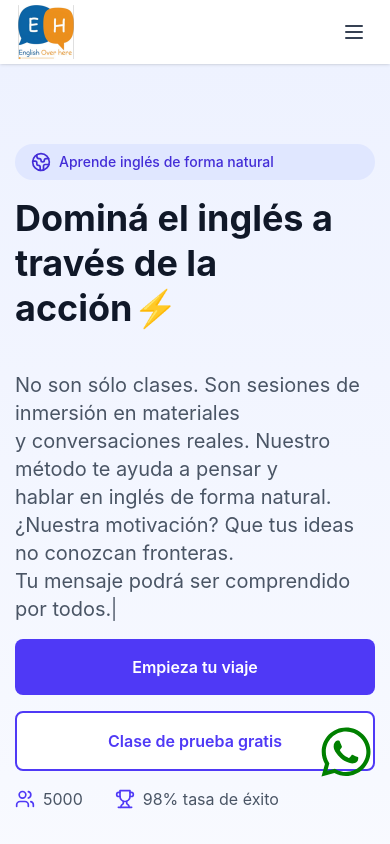
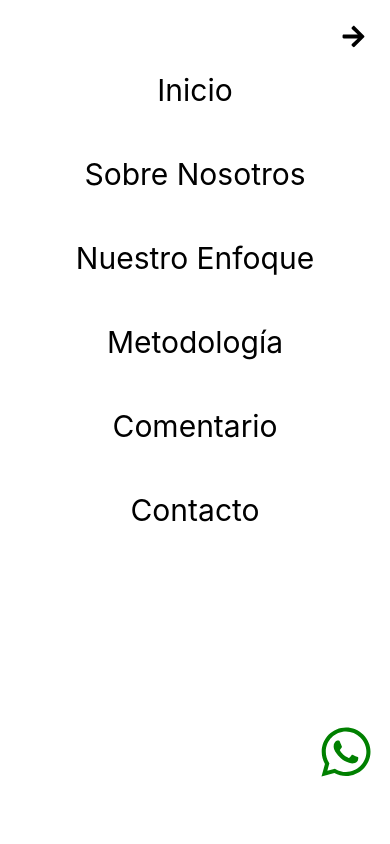
Before and after one commit to EngelFreites/official-english-web, a React (Vite) app: page / in a window 390 px wide. Both pictures are taken after a click on the button 354 px from the left and 32 px from the top of the page. Shown: the top 844 px of the page. Built offline with nearby package versions, Linux system fonts and the light colour scheme.

Commit message:
feat: create and use menu responsive

```diff
--- a/src/component/Header/Header.jsx
+++ b/src/component/Header/Header.jsx
@@ -1,7 +1,6 @@
-import { px } from "framer-motion";
-import { GraduationCap, Menu } from "lucide-react";
+import { Menu } from "lucide-react";
 
-export default function Header() {
+export default function Header({ setOpenMenu, openMenu }) {
   const scrollToSection = (sectionId) => {
     const element = document.getElementById(sectionId);
     if (element) {
@@ -64,7 +63,10 @@ export default function Header() {
           </nav>
 
           <div className="md:hidden">
-            <button className="p-2 rounded-md text-gray-700 hover:text-indigo-600">
+            <button
+              className="p-2 rounded-md text-gray-700 hover:text-indigo-600"
+              onClick={() => setOpenMenu(!openMenu)}
+            >
               <Menu className="h-6 w-6" />
             </button>
           </div>
--- /dev/null
+++ b/src/component/MenuResponsive/MenuResponsive.jsx
@@ -0,0 +1,76 @@
+import { FaArrowRight } from "react-icons/fa";
+import { motion } from "framer-motion";
+
+export function MenuResponsive({ openMenu, setOpenMenu }) {
+  const handleScroll = (id) => {
+    setOpenMenu(!openMenu);
+
+    setTimeout(() => {
+      const element = document.getElementById(id);
+      if (element) {
+        const headerOffset = 70; // altura del header
+        const elementPosition = element.getBoundingClientRect().top;
+        const offsetPosition = elementPosition + window.scrollY - headerOffset;
+
+        window.scrollTo({
+          top: offsetPosition,
+          behavior: "smooth",
+        });
+      }
+    }, 500);
+  };
+
+  return (
+    <motion.div
+      className="bg-white z-80 fixed pt-18 inset-0"
+      initial={{ x: "100%" }}
+      animate={{ x: 0 }}
+      exit={{ x: "100%" }}
+      transition={{ duration: 0.4, ease: "easeInOut" }}
+    >
+      <FaArrowRight
+        className="absolute right-6 top-6 cursor-pointer"
+        size={25}
+        onClick={() => setOpenMenu(!openMenu)}
+      />
+      <div className="flex justify-center flex-col items-center gap-12">
+        <a
+          className="text-3xl cursor-pointer transition-transform duration-300 hover:scale-110 hover:text-indigo-600"
+          onClick={() => handleScroll("inicio")}
+        >
+          Inicio
+        </a>
+        <a
+          className="text-3xl cursor-pointer transition-transform duration-300 hover:scale-110 hover:text-indigo-600"
+          onClick={() => handleScroll("aboutUs")}
+        >
+          Sobre Nosotros
+        </a>
+        <a
+          className="text-3xl cursor-pointer transition-transform duration-300 hover:scale-110 hover:text-indigo-600"
+          onClick={() => handleScroll("about")}
+        >
+          Nuestro Enfoque
+        </a>
+        <a
+          className="text-3xl cursor-pointer transition-transform duration-300 hover:scale-110 hover:text-indigo-600"
+          onClick={() => handleScroll("Plns")}
+        >
+          Metodología
+        </a>
+        <a
+          className="text-3xl cursor-pointer transition-transform duration-300 hover:scale-110 hover:text-indigo-600"
+          onClick={() => handleScroll("StudentReviews")}
+        >
+          Comentario
+        </a>
+        <a
+          className="text-3xl cursor-pointer transition-transform duration-300 hover:scale-110 hover:text-indigo-600"
+          onClick={() => handleScroll("contact")}
+        >
+          Contacto
+        </a>
+      </div>
+    </motion.div>
+  );
+}
--- a/src/pages/Home/Home.jsx
+++ b/src/pages/Home/Home.jsx
@@ -1,22 +1,24 @@
-import { GraduationCap, Globe2, Menu, Users, Trophy } from "lucide-react";
+import { Globe2, Users, Trophy } from "lucide-react";
 import Plans from "../../component/Plans/Plans";
 import Email from "../../component/Email/Email";
 import AboutSection from "../../component/Aboutsection/AboutSection";
-import { Link } from "react-router";
 import ClientesLogos from "../../component/ClientsLogos/ClientesLogos";
 import StudentReviews from "../../component/StudentReviews/StudentReviews";
 import Footer from "../../component/Footer/Footer";
 import Header from "../../component/Header/Header";
-import { useEffect } from "react";
+import { useEffect, useState } from "react";
 import TypewriterParagraph from "../../component/TypewriterParagraph/TypewriterParagraph";
 import HeroFeatureSection from "../../component/HeroFeatureSection/HeroFeatureSection";
 import { motion, useMotionValue, useTransform, animate } from "framer-motion";
 import WhatsappButton from "../../component/WhatsappButton/WhatsappButton";
 import WeAre from "../../component/WeAre/WeAre";
+import { MenuResponsive } from "../../component/menuResponsive/menuResponsive";
+import { AnimatePresence } from "framer-motion";
 
 function Home() {
   const count = useMotionValue(0);
   const rounded = useTransform(count, Math.round);
+  const [openMenu, setOpenMenu] = useState(false);
 
   useEffect(() => {
     const animation = animate(count, 5000, { duration: 5 });
@@ -24,9 +26,15 @@ function Home() {
   }, [count]);
 
   return (
-    <div className="min-h-screen bg-white">
-      <Header />
-      <main className="pt-16">
+    <div className={` bg-white ${openMenu ? " h-lvh overflow-hidden" : ""}`}>
+      <Header setOpenMenu={setOpenMenu} openMenu={openMenu} />
+
+      <main className={`pt-16  `}>
+        <AnimatePresence mode="wait">
+          {openMenu && (
+            <MenuResponsive setOpenMenu={setOpenMenu} openMenu={openMenu} />
+          )}
+        </AnimatePresence>
         <section
           className="py-20 bg-gradient-to-b from-indigo-50 to-white"
           id="inicio"
```
